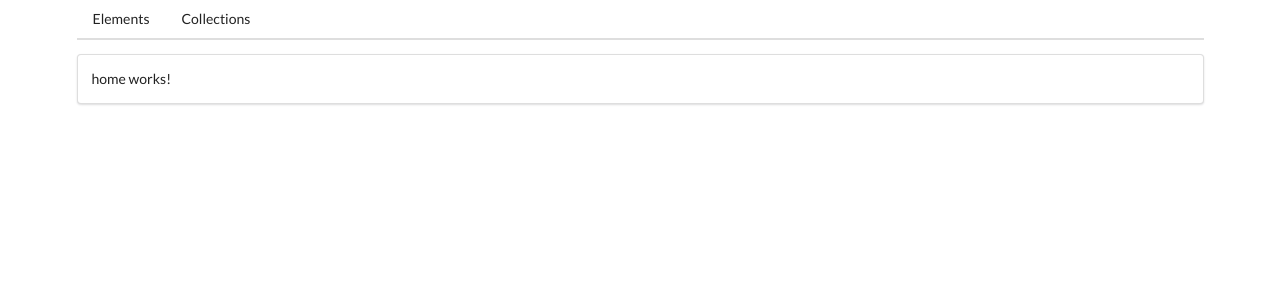
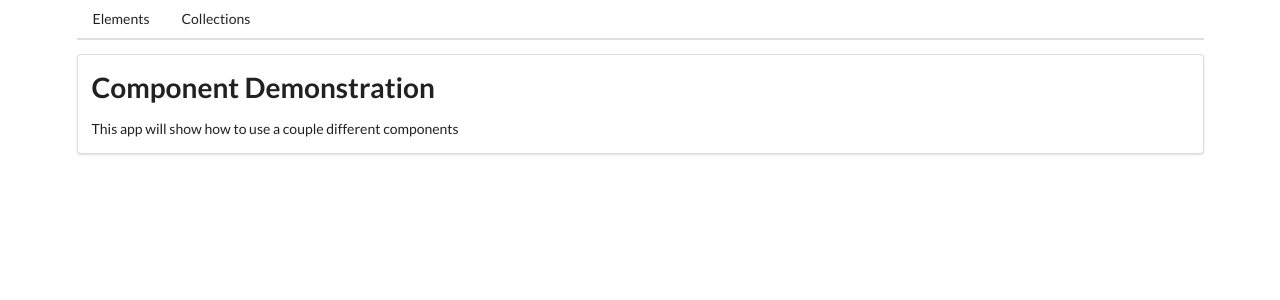
Before and after one commit to davidjbaker1994/TheModernAngularBootcamp, an Angular app in the folder comps/: page / in a window 1280 px wide. Shown: the top 300 px of the page. Built offline with nearby package versions, Linux system fonts and the light colour scheme.

Commit message:
105. Landing and NotFound Components

```diff
--- a/comps/src/app/home/home.component.html
+++ b/comps/src/app/home/home.component.html
@@ -1 +1,2 @@
-<p>home works!</p>
+<h1>Component Demonstration</h1>
+<p>This app will show how to use a couple different components</p>
--- a/comps/src/app/not-found/not-found.component.html
+++ b/comps/src/app/not-found/not-found.component.html
@@ -1 +1 @@
-<p>not-found works!</p>
+<h3>Page not found</h3>
```
